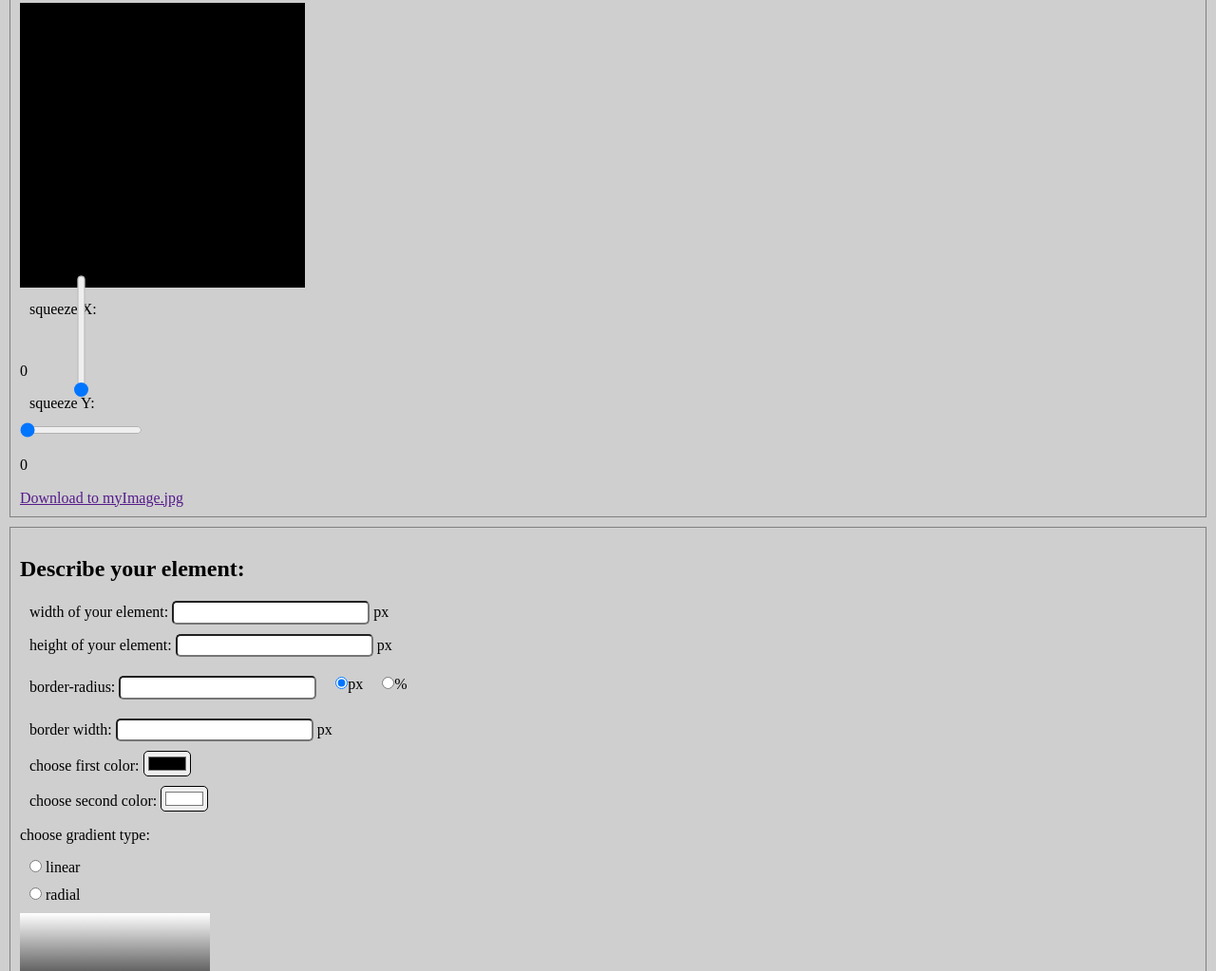
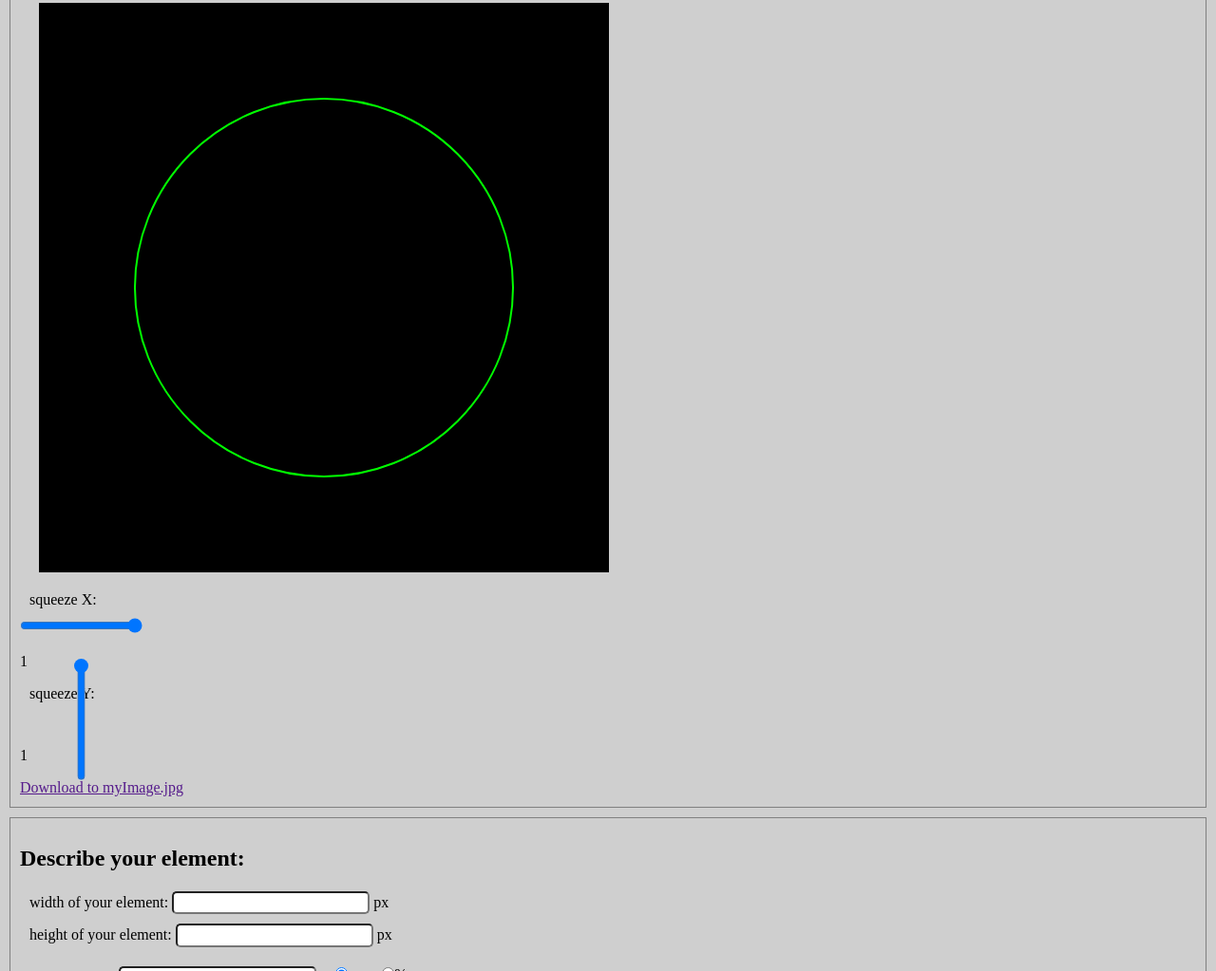
Before and after one commit to dorotapindur/beyond-the-border, a website with bundled scripts: page index.html in a window 1280 px wide. Shown: the part 535-1558 px from the top of the page at 95% size. Built offline with nearby package versions, Linux system fonts and the light colour scheme.

Commit message:
play with image - scale it on canvas

```diff
--- a/index.html
+++ b/index.html
@@ -16,15 +16,17 @@
             <label for="photo">Wczytaj zdjęcie</label>
             <input id="photo" type="file" name="photo" accept="image/*" />
             <div class="img">
-                <img id="output" width="300px" />
+                <img id="output" width="300" />
             </div>
-            <canvas id="canvas" width="300px" height="300px" style="background-color: #000000"></canvas>
-            <label for="rotate-x">squeeze X: </label>
-            <input id="rotate-x" type="range" value="0" min="0" max="90"/>
-            <p  class="rotate-x-value">0</p>
-            <label for="rotate-y">squeeze Y: </label>
-            <input id="rotate-y" type="range" value="0" min="0" max="90"/>
-            <p  class="rotate-y-value">0</p>
+            <div class="canvas-container">
+                <canvas id="canvas" width="600px" height="600px" style="background-color: #000000"></canvas>
+            </div>
+            <label for="transform-x">squeeze X: </label>
+            <input id="transform-x" type="range" value="1" min="0" max="1" step="0.01" />
+            <p  class="transform-x-value">1</p>
+            <label for="transform-y">squeeze Y: </label>
+            <input id="transform-y" type="range" value="1" min="0" max="1" step="0.01" />
+            <p  class="transform-y-value">1</p>
             <a id="download" download="myImage.jpg" href="" >Download to myImage.jpg</a>
         </section>
         <section class="section section--inputs">
--- a/index.js
+++ b/index.js
@@ -10,25 +10,47 @@ const outputShape = document.getElementById('output-shape');
 export {outputShape};
 
 const image = document.getElementById('output');
+const canvas = document.getElementById("canvas");
+const ctx = canvas.getContext('2d');
+const canvasSize = 600;
+let canvasImageWidth;
+let canvasImageHeight;
+
+function drawImageOnCanvas() {
+    const startX = (canvasSize - canvasImageWidth)/2;
+    const startY = (canvasSize - canvasImageHeight)/2;
+    ctx.clearRect(0, 0, canvasSize, canvasSize);
+    ctx.beginPath();
+    ctx.drawImage(image, startX, startY, canvasImageWidth, canvasImageHeight);
+}
+
 const loadFile = function(event) {
 	image.src = URL.createObjectURL(event.target.files[0]);
-
+    image.addEventListener('load', function() {
+        canvasImageWidth = image.width * 2;
+        canvasImageHeight = image.height * 2;
+        drawImageOnCanvas();
+    })
 };
 document.getElementById('photo').addEventListener('input', loadFile);
-const imgDiv = document.querySelector('.img');
-const rotateXinput = document.getElementById('rotate-x');
-const rotateYinput = document.getElementById('rotate-y');
-const canvas = document.getElementById("canvas");
+const transformXinput = document.getElementById('transform-x');
+const transformYinput = document.getElementById('transform-y');
+
 function setDegrees() {
-    const radiusX = rotateXinput.value;
-    const radiusY = rotateYinput.value;
-    document.querySelector('.rotate-x-value').innerHTML = radiusX;
-    document.querySelector('.rotate-y-value').innerHTML = radiusY;
-    image.style.transform = `rotate3d(1, 0, 0, ${radiusX}deg) rotate3d(0, 1, 0, ${radiusY}deg)`;
-    canvas.getContext('2d').drawImage(image, 0, 0);
+    const transX = transformXinput.value;
+    const transY = transformYinput.value;
+    let imageWidth = Math.floor(image.width * transX);
+    let imageHeight = Math.floor(image.height * transY);
+    canvasImageWidth = imageWidth * 2;
+    canvasImageHeight = imageHeight * 2;
+    console.log(imageWidth + ' ' + imageHeight);
+    document.querySelector('.transform-x-value').innerHTML = transX;
+    document.querySelector('.transform-y-value').innerHTML = transY;
+    image.style.transform = `scaleX(${transX}) scaleY(${transY})`;
+    drawImageOnCanvas();
 }
-rotateXinput.addEventListener('change', setDegrees);
-rotateYinput.addEventListener('change', setDegrees);
+transformXinput.addEventListener('change', setDegrees);
+transformYinput.addEventListener('change', setDegrees);
 
 function downloadImg() {
     const downloadedImage = canvas.toDataURL("image/jpg");
--- a/scss/main.scss
+++ b/scss/main.scss
@@ -50,6 +50,28 @@ button {
         z-index: 2;
     }
 }
+.canvas-container {
+    margin: 20px;
+    width: 600px;
+    height: 600px;
+    position: relative;
+    &::after {
+        position: absolute;
+        top: 100px;
+        left: 100px;
+        content: '';
+        width: 400px;
+        height: 400px;
+        border: 2px solid lime;
+        border-radius: 50%;
+        z-index: 2;
+    }
+}
+#transform-y {
+    transform: rotate(-90deg);
+}
+
+
 .linear {
     display: flex;
     width: 100%;
@@ -135,7 +157,3 @@ button {
 .invisible {
     display: none;
 }
-
-#rotate-x {
-    transform: rotate(-90deg);
-}
```
Also changed, not shown: css/main.css.
